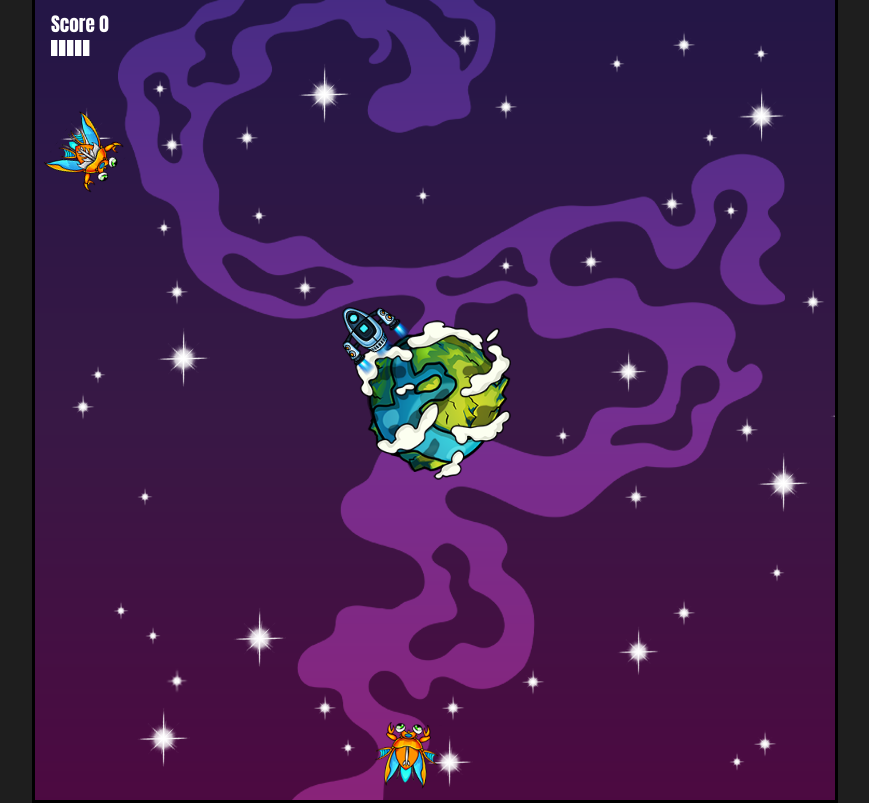
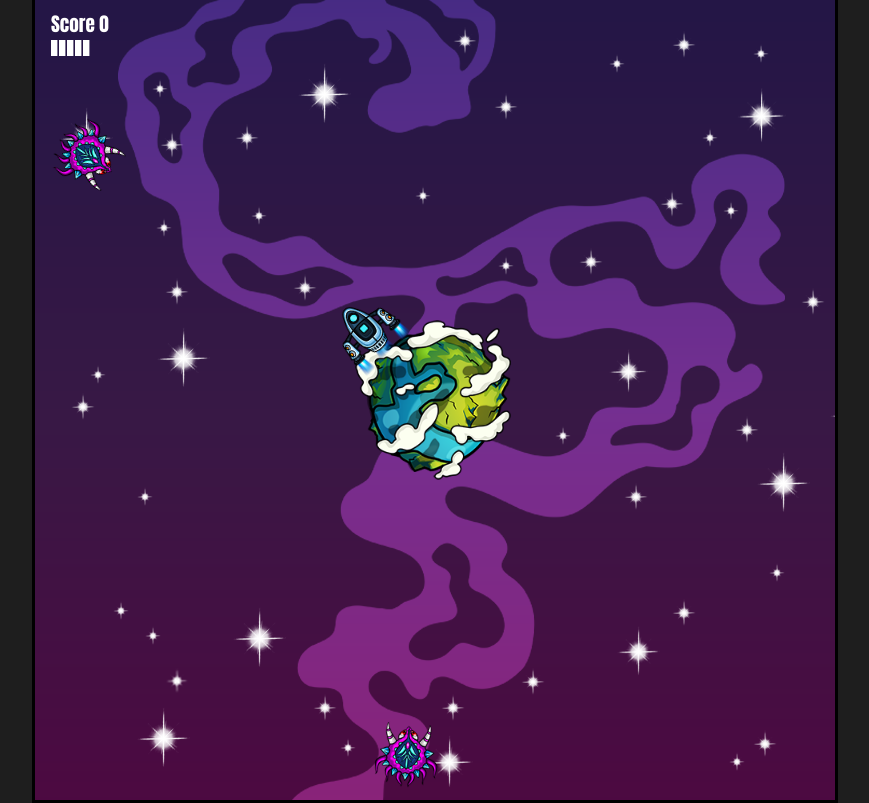
Before and after one commit to Lee-TB/planet-defense, a plain HTML site: page index.html in a window 1280 px wide. Shown: the whole page, without its empty margins (205-1074 px from the left). Drawn offline with Linux system fonts and the light colour scheme.

Commit message:
Rhinomorph class

```diff
--- a/game.js
+++ b/game.js
@@ -4,6 +4,7 @@ import { Projectile } from "./projectile.js";
 import { Lobstermorph } from "./lobstermorph.js";
 import { Asteroid } from "./asteroid.js";
 import { Beetlemorph } from "./beetlemorph.js";
+import { Rhinomorph } from "./rhinomorph.js";
 
 export class Game {
   constructor(canvas) {
@@ -192,7 +193,7 @@ export class Game {
     for (let i = 0; i < this.numberOfEnemies; i++) {
       const randomNumber = Math.random();
       if (randomNumber > 0.25) {
-        this.enemyPool.push(new Beetlemorph(this));
+        this.enemyPool.push(new Rhinomorph(this));
       } else {
         this.enemyPool.push(new Lobstermorph(this));
       }
--- a/index.html
+++ b/index.html
@@ -15,6 +15,7 @@
       <img src="./assets/asteroid.png" id="asteroid" />
       <img src="./assets/lobstermorph.png" id="lobstermorph" />
       <img src="./assets/beetlemorph.png" id="beetlemorph" />
+      <img src="./assets/rhinomorph.png" id="rhinomorph" />
     </div>
 
     <script type="module" src="script.js"></script>
--- /dev/null
+++ b/rhinomorph.js
@@ -0,0 +1,34 @@
+import { Enemy } from "./enemy.js";
+
+export class Rhinomorph extends Enemy {
+  constructor(game) {
+    super(game);
+    this.image = document.getElementById("rhinomorph");
+    this.frameY = Math.floor(Math.random() * 4);
+    this.frameX = 0;
+    this.maxFrame = 5;
+    this.maxLives = 3;
+    this.lives = this.maxLives;
+  }
+
+  update() {
+    super.update();
+    if (this.lives >= 1) {
+      this.frameX = this.maxLives - this.lives;
+    }
+
+    // check collision enemy / planet
+    if (this.game.checkCollision(this, this.game.planet)) {
+      if (this.frameX < 2) {
+        this.frameX = 2;
+      }
+    }
+
+    // check collision enemy / player
+    if (this.game.checkCollision(this, this.game.player)) {
+      if (this.frameX < 2) {
+        this.frameX = 2;
+      }
+    }
+  }
+}
```
